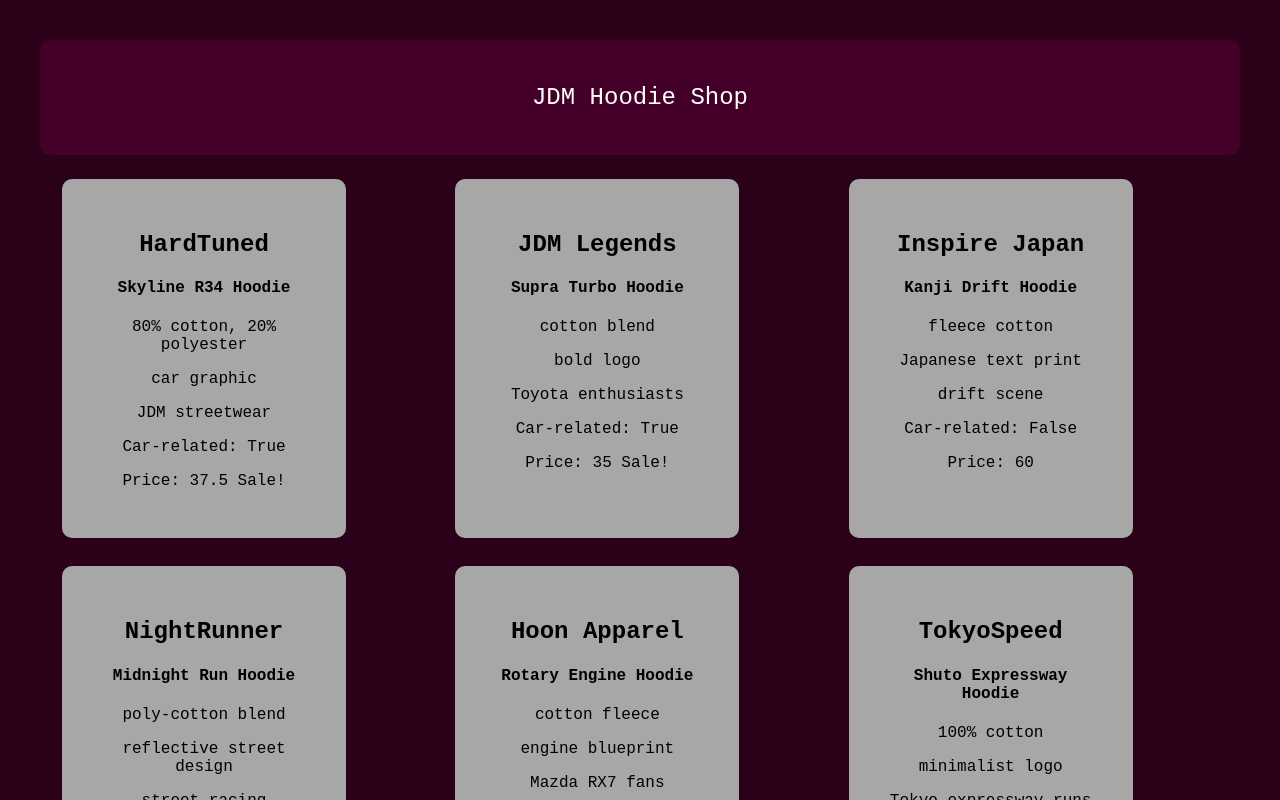
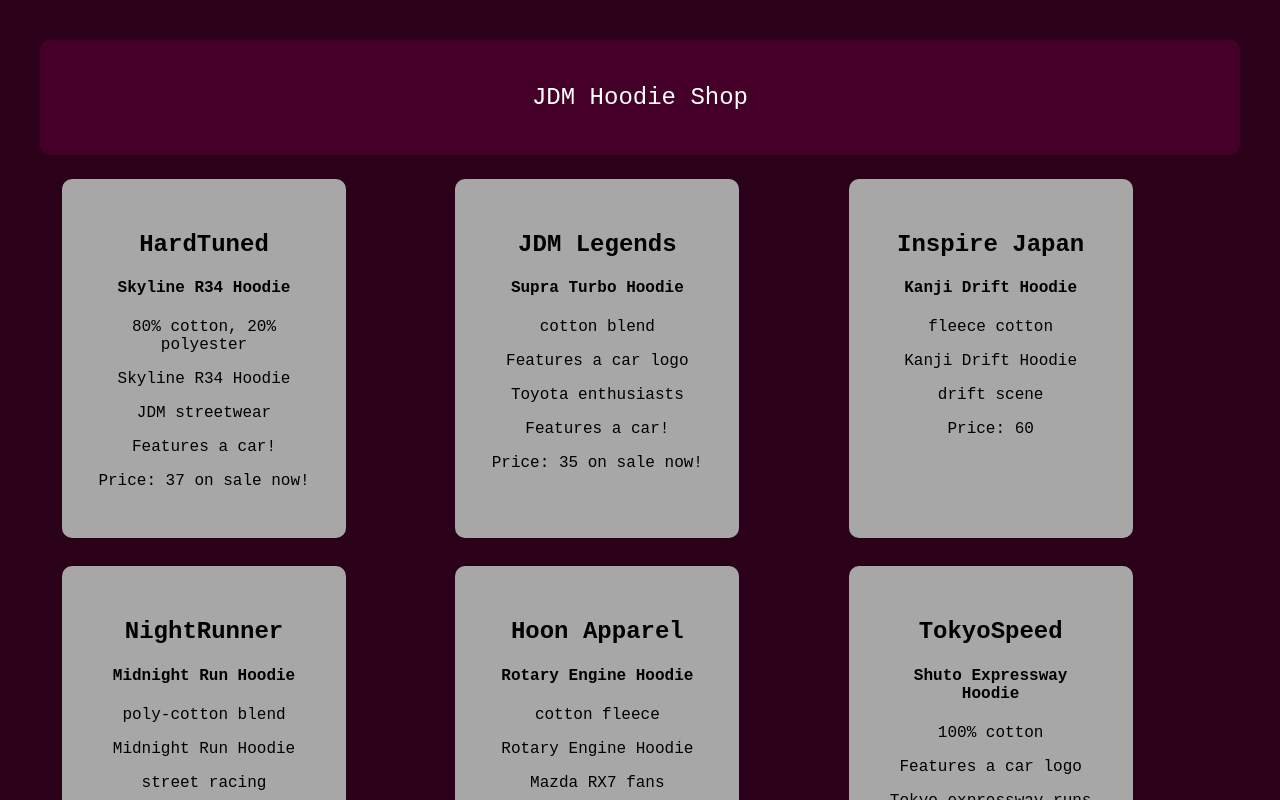
Before and after one commit to JesseChum/PairProgramDynamics, a React (Vite) app: page / in a window 1280 px wide. Shown: the top 800 px of the page. Built offline with nearby package versions, Linux system fonts and the light colour scheme.

Commit message:
added logic

```diff
--- a/src/assets/components/Card.jsx
+++ b/src/assets/components/Card.jsx
@@ -4,15 +4,22 @@
     let price = item.price_usd
     if(price >= 70){
         price = price / 2
-        price += "  Sale!"
+        price = ~~price
+        price += " on sale now!"
     }
 
-
+    let style = item.name;
     if (item.style.toLowerCase().includes("logo")){
-        console.log(`${item.name} has a logo design!`);
+        style = `Features a car logo`
     }
 
-    const isCarRelated = item.car === true || item.car === "true";
+    let isCarRelated = item.car;
+    if(!isCarRelated){
+        isCarRelated = "";
+    }
+    else{
+        isCarRelated = "Features a car!"
+    }
 
 
     return (
@@ -20,9 +27,9 @@
         <h2>{item.brand}</h2>
         <h4>{item.name}</h4>
         <p>{item.material}</p>
-        <p>{item.style}</p>
+        <p>{style}</p>
         <p>{item.culture}</p>
-        <p>Car-related: {isCarRelated ? "True" : "False"}</p>
+        <p>{isCarRelated}</p>
         <p>Price: {price}</p>
         </div>
     );
```
